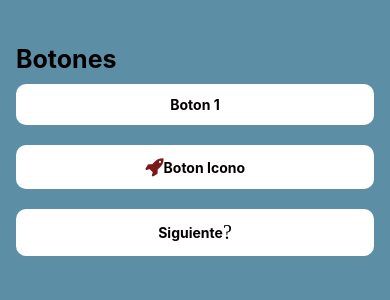
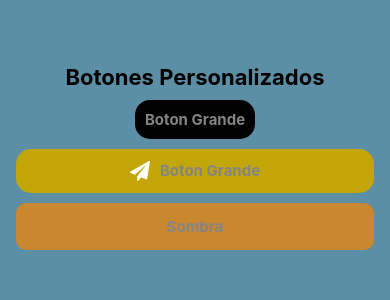
Before and after one commit to evelyn-santiago/ReactNave, a React Native app: screen / in a window 390 px wide. Shown: the top 300 px of the page. Built offline with nearby package versions, Linux system fonts and the light colour scheme.

Commit message:
8.-Creando botones V2

```diff
--- a/App.js
+++ b/App.js
@@ -1,11 +1,12 @@
 // import Homee from './src/pages/Homee';
-import Butones from './src/pages/Butones';
+// import Butones from './src/pages/Butones';
+import BotonesV2 from './src/pages/BotonesV2';
 
 
 
  function App() {
   return (
-    <Butones/>
+    <BotonesV2/>
 
   );
 
--- /dev/null
+++ b/src/pages/BotonesV2.js
@@ -0,0 +1,90 @@
+import { SafeAreaView,StyleSheet, View, Text, Platform, StatusBar, TouchableOpacity, Touchable} from 'react-native';
+import Icon from 'react-native-vector-icons/FontAwesome';
+
+ export default function BotonesV2() {
+  return (
+
+    <View style={style.mainS}>
+        <Text style={style.title}> Botones Personalizados </Text>
+
+            <TouchableOpacity style={style.botonGrande}>
+            <Text style={style.textoBoton}>Boton Grande</Text>
+            </TouchableOpacity>
+
+            {/* Icono */}
+            <TouchableOpacity style={style.botonConIcono}>
+            <Icon name="send" size={20} color="#fff" style={style.iconoIzquierda} />
+            <Text style={style.textoBoton}>Boton Grande</Text>
+            </TouchableOpacity>
+
+            {/* Botón sombrado */}
+            <TouchableOpacity style={[style.botonSombreado, style.sombra]}>
+            <Text style={style.textoBoton}>Sombra</Text>
+            </TouchableOpacity>
+
+      </View>
+
+
+  );
+
+}
+const style= StyleSheet.create({
+    mainS:{
+        flex:1,
+        backgroundColor: '#5c8ea5ff',
+        paddingTop: Platform.OS == 'android' ? StatusBar.currentHeight:44,
+        padding:16
+    },
+    title: {
+        fontSize: 22,
+        fontWeight: 'bold',
+        marginTop: 20,
+        textAlign: 'center'
+    },
+    textoBoton: {
+        color: '#848484',
+        fontWeight: 'bold',
+        fontSize: 15,
+        textAlign: 'center'
+     },
+    botonGrande: {
+        backgroundColor: '#000000',
+        padding: 10,
+        borderRadius: 15,
+        marginTop: 10,
+        alignSelf: 'center'
+    },
+    botonConIcono: {
+        backgroundColor: '#c2a608',
+        marginTop: 10,
+        flexDirection: 'row',
+        alignContent: 'center',
+        justifyContent: 'center',
+        paddingVertical: 12,
+        borderRadius: 15
+    },
+    iconoIzquierda: {
+        marginRight: 10
+    },
+    botonSombreado: {
+        marginTop: 10,
+        backgroundColor: '#c98730ff',
+        paddingVertical: 14,
+        borderRadius: 10,
+        marginBottom: 10,
+    },
+  sombra: {
+    ...Platform.select({
+      android: {
+        elevation: 6,
+      },
+      ios: {
+        shadowColor: '#000',
+        shadowOffset: { width: 0, height: 2 },
+        shadowOpacity: 0.3,
+        shadowRadius: 4,
+      },
+    }),
+  },
+
+})
```
